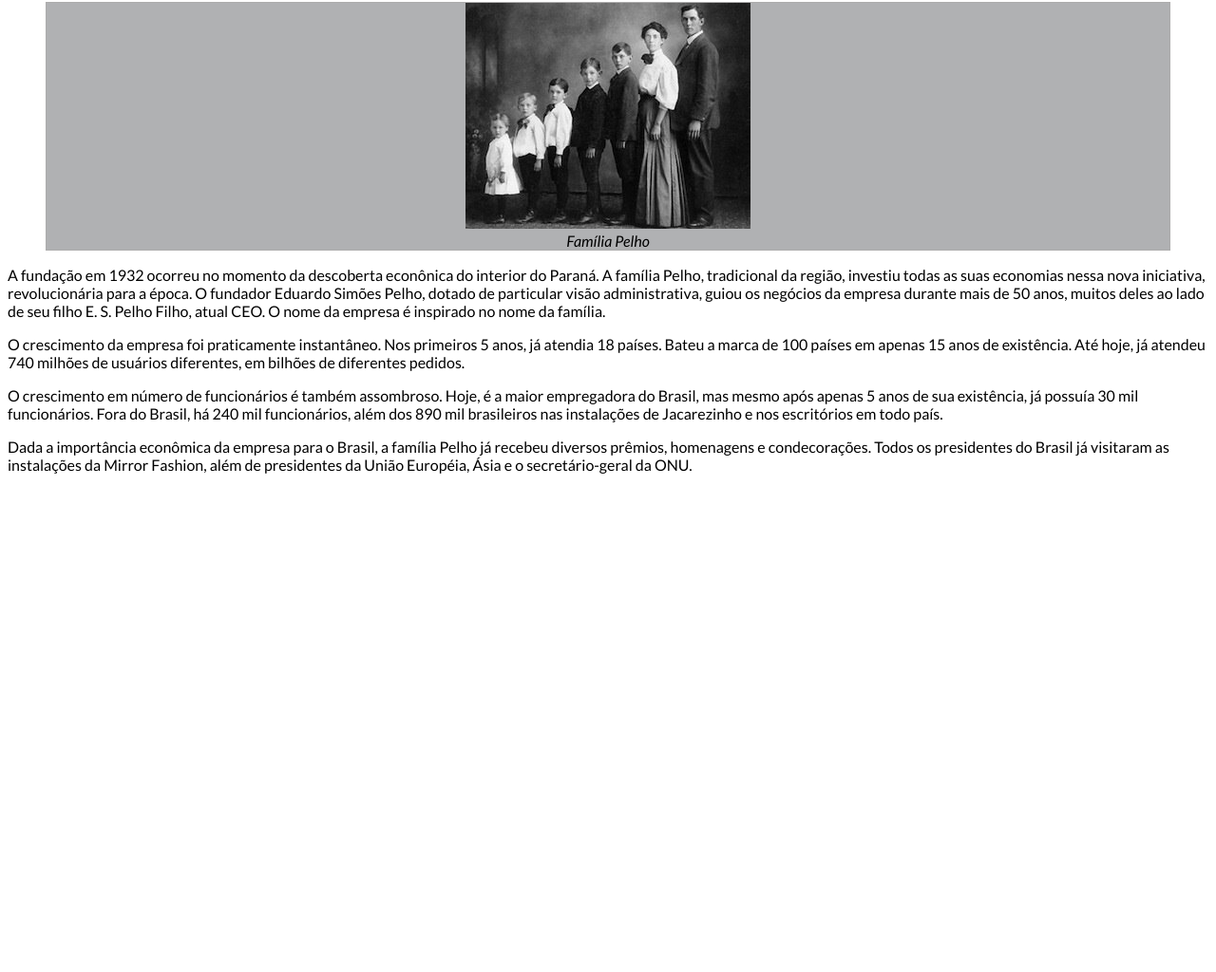
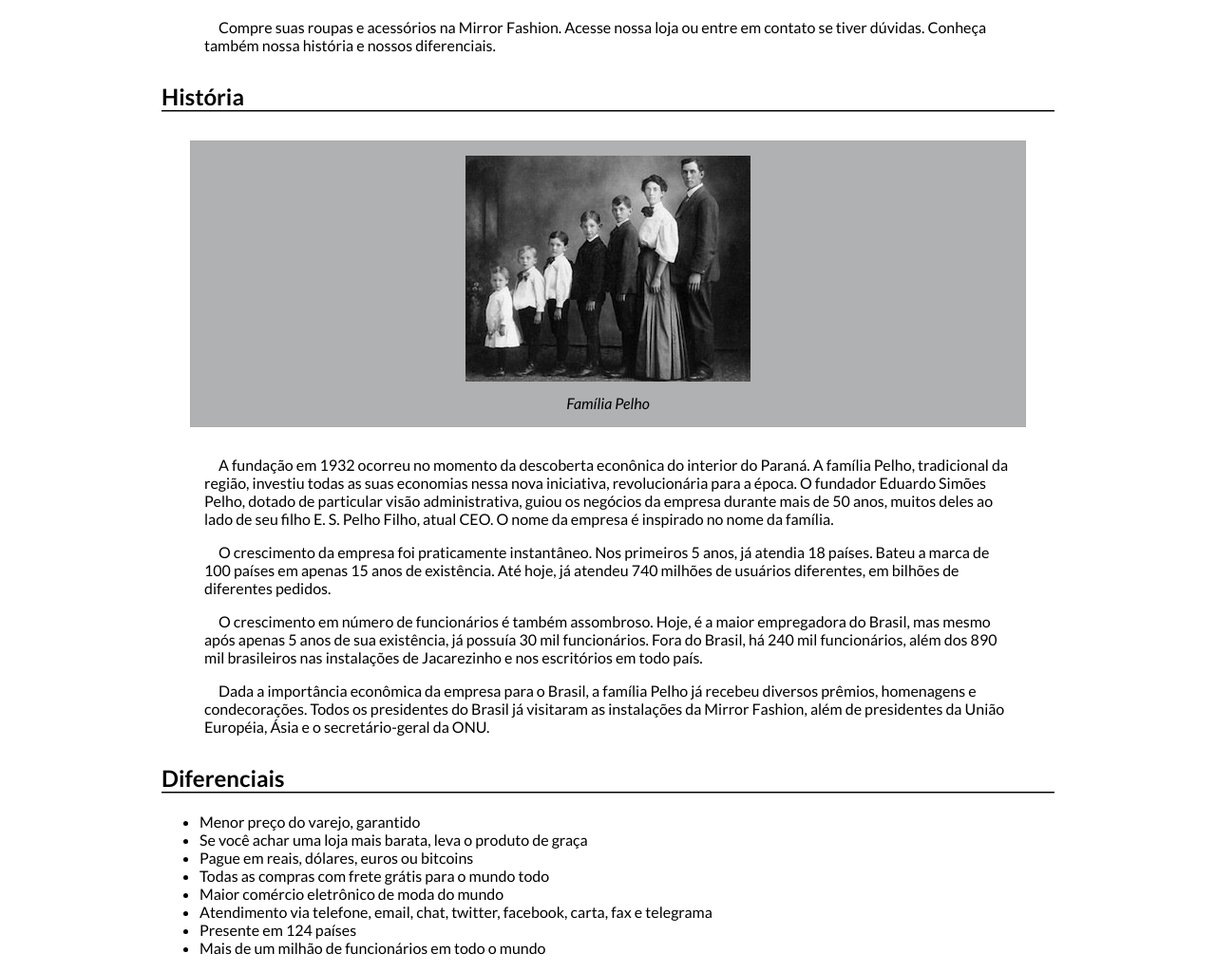
Before and after one commit to CauaW/Labbs_frontt, a plain HTML site: page sobre.html in a window 1280 px wide. Shown: the part 761-1785 px from the top of the page at 95% size. Before the commit the page ends 1276 px from the top, so only its background shows below. Drawn offline with Linux system fonts and the light colour scheme.

Commit message:
Espaçamento e margem

```diff
--- a/css/sobre.css
+++ b/css/sobre.css
@@ -13,24 +13,35 @@ body {
     font-family: "Lato", sans-serif;
     font-weight: 400;
     font-style: normal;
-
-
+    margin-left: auto;
+    margin-right: auto;
+    width: 940px;
 }
 
 h1 {
     background-image: url(../img/sobre-background.jpg);
+    padding: 10px;
 }
 
 h2 {
     border-bottom: 2px groove #333333;
+    margin-top: 30px;
 }
 
 figure {
     background-color: var(--cor-fundo-img);
     border: 1px solid var(--cor-borda-img);
     text-align: center;
+    padding: 15px;
+    margin: 30px;
 }
 
 figcaption {
     font-style: italic;
+    margin-top: 10px;
 }
+
+p{
+    padding: 0 45px;
+    text-indent: 15px;
+}
--- a/sobre.html
+++ b/sobre.html
@@ -54,4 +54,15 @@
 
 </body>
 
+<h2>Diferenciais</h2>
+<ul>
+    <li> Menor preço do varejo, garantido</li>
+    <li> Se você achar uma loja mais barata, leva o produto de graça</li>
+    <li> Pague em reais, dólares, euros ou bitcoins</li>
+    <li> Todas as compras com frete grátis para o mundo todo</li>
+    <li> Maior comércio eletrônico de moda do mundo</li>
+    <li> Atendimento via telefone, email, chat, twitter, facebook, carta, fax e telegrama</li>
+    <li> Presente em 124 países</li>
+    <li> Mais de um milhão de funcionários em todo o mundo</li>
+</ul>
 </html>
```
